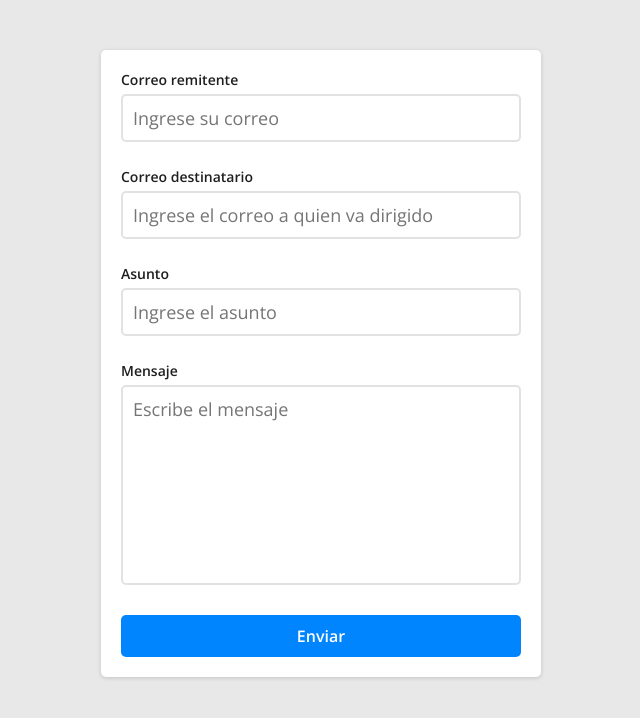
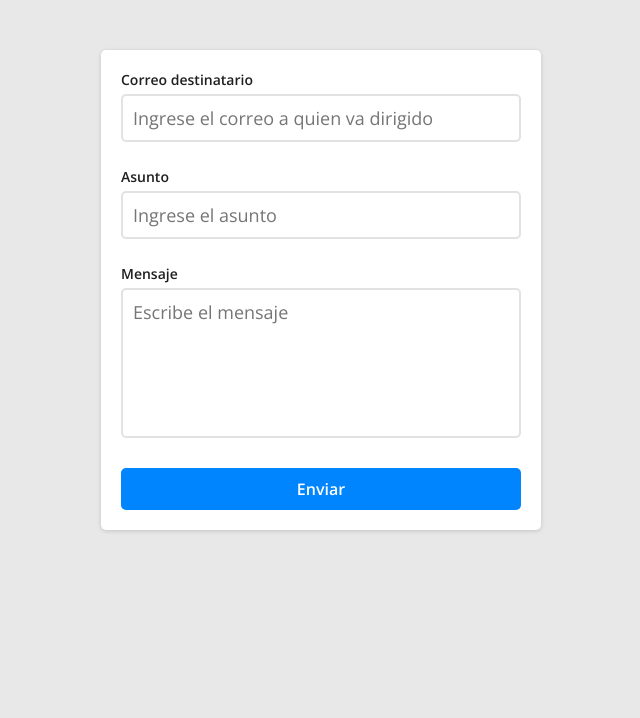
Before and after one commit to Anezeres/DesarrolloSoftwareUnivalle, a React (Create React App) app in the folder client/front-green-wheels/: page /send_email in a window 1280 px wide. Shown: the top 718 px of the page, without its empty margins (319-959 px from the left). Built offline with nearby package versions, Linux system fonts and the light colour scheme.

Commit message:
EmailForm was updated

```diff
--- a/client/front-green-wheels/src/components/EmailForm.jsx
+++ b/client/front-green-wheels/src/components/EmailForm.jsx
@@ -1,7 +1,7 @@
 import React, {useState} from 'react';
 import {Formik, Form, Field, ErrorMessage} from 'formik'
-import { postEmailForm } from '../api/green_wheels.api';
-import {BasicSchema} from '../schemas/validaciones'
+import { postEmailForm } from '../../api/green_wheels.api';
+import {BasicSchema} from '../../schemas/validaciones'
 
 
 export const EmailForm = () =>{
@@ -12,7 +12,6 @@ export const EmailForm = () =>{
         <>
             <Formik
             initialValues={{
-                correo_remitente:'',
                 correo_destinatario: '',
                 asunto: '',
                 mensaje:''
@@ -23,7 +22,6 @@ export const EmailForm = () =>{
                 // Logic to send data to backend
                 try{
                     const response = await postEmailForm({
-                        correo_remitente:valores.correo_remitente,
                         correo_destinatario:valores.correo_destinatario,
                         asunto: valores.asunto,
                         mensaje:valores.mensaje
@@ -51,16 +49,6 @@ export const EmailForm = () =>{
                 { () => (
                     <Form className="formulario">
                         <div>
-                            <label htmlFor="correo_remitente">Correo remitente</label>
-                            <Field
-                            type="email"
-                            id='correo_remitente'
-                            name='correo_remitente'
-                            placeholder="Ingrese su correo"
-                            />
-                            <ErrorMessage name='correo_remitente' component='div' className='error'/>
-                        </div>
-                        <div>
                             <label htmlFor="correo_destinatario">Correo destinatario</label>
                             <Field
                             type="email"
@@ -84,7 +72,7 @@ export const EmailForm = () =>{
                             <label htmlFor="mensaje">Mensaje</label>
                             <Field
                             as="textarea"
-                            style={{ resize: 'none', height: '200px' }}
+                            style={{ resize: 'none', height: '150px' }}
                             type="text"
                             id='mensaje'
                             name='mensaje'
```
Also changed, not shown: 1 other file (tests, documents, lock files or other folders).
